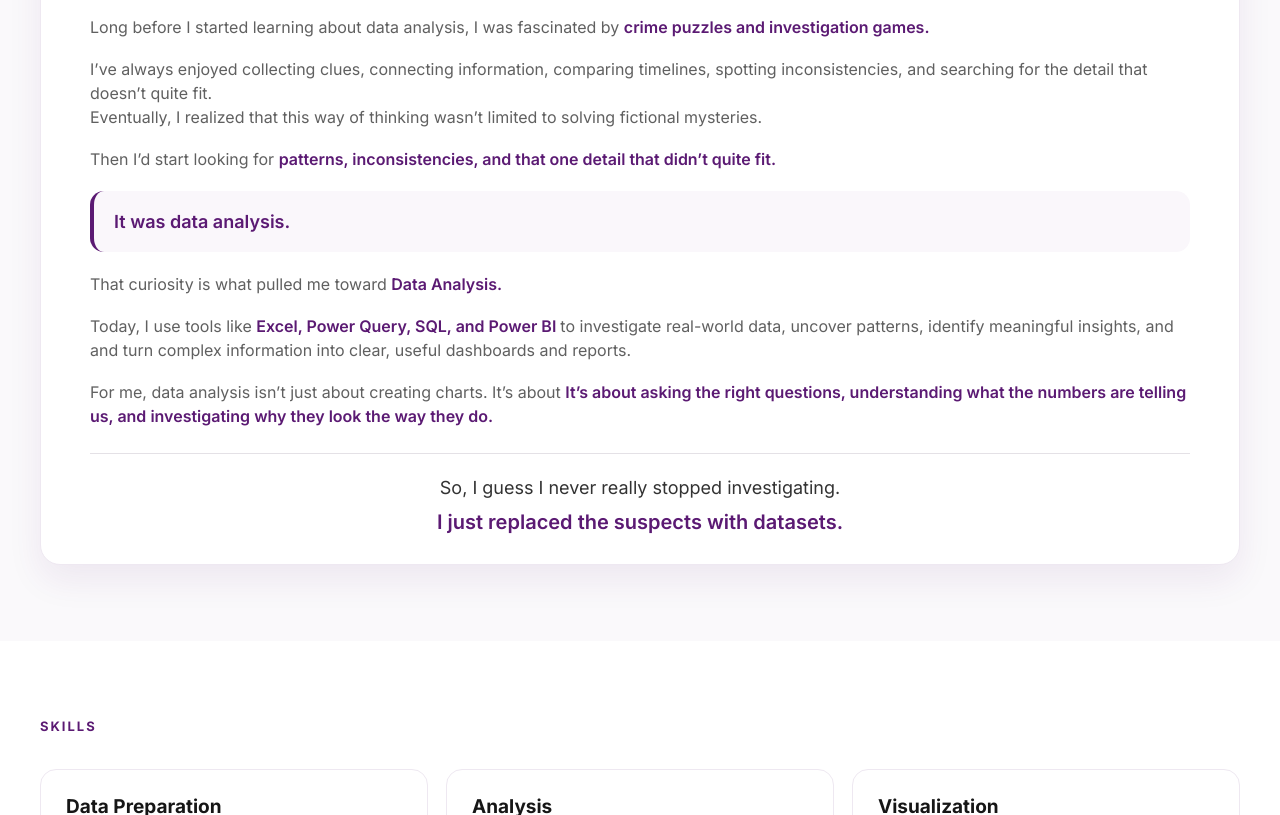
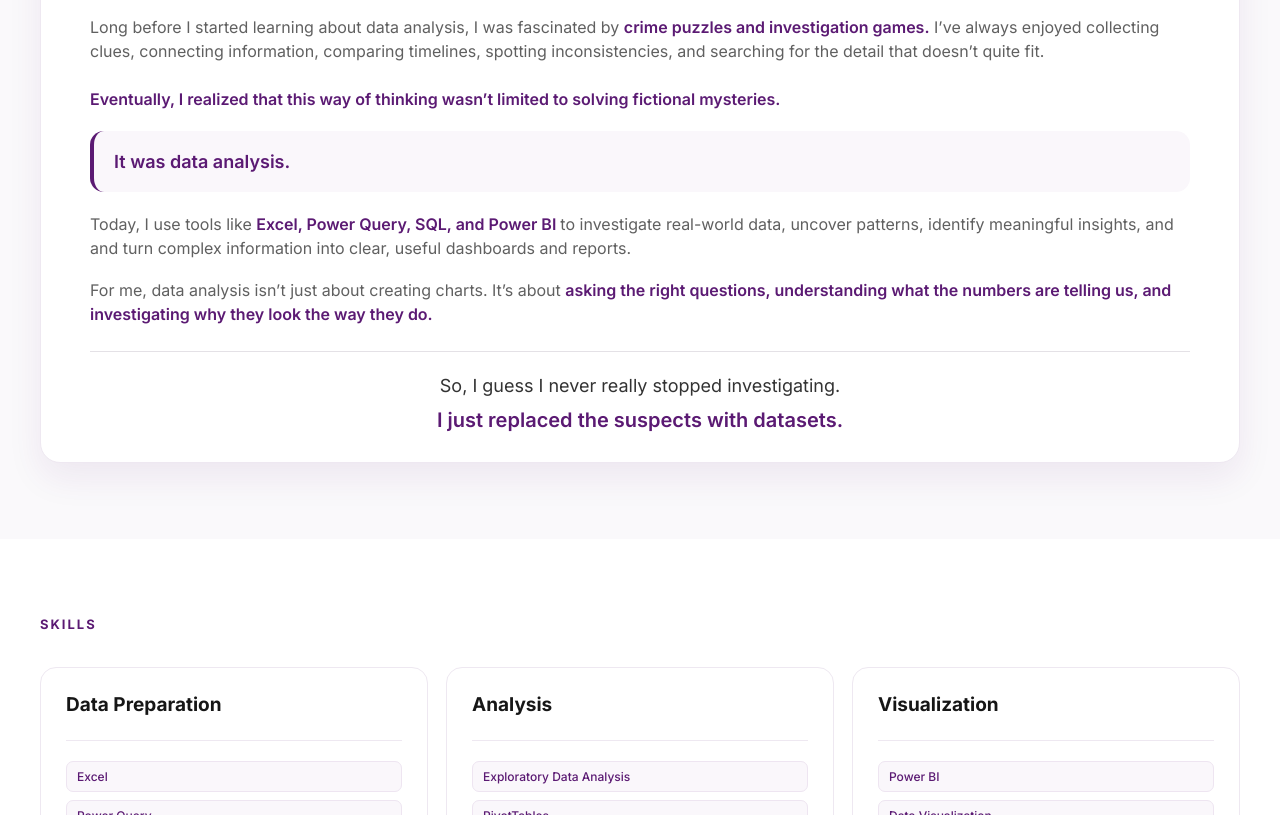
Before and after one commit to salmaashour099-debug/Salma-Ashour-pro, a plain HTML site: page index.html in a window 1280 px wide. Shown: the part 1811-2626 px from the top of the page. Drawn offline with Linux system fonts and the light colour scheme.

Commit message:
update about section

```diff
--- a/index.html
+++ b/index.html
@@ -366,22 +366,10 @@
                     Long before I started learning about data analysis,
                     I was fascinated by
                     <strong>crime puzzles and investigation games.</strong>
+                    I’ve always enjoyed collecting clues, connecting information, comparing timelines, spotting inconsistencies, and searching for the detail that doesn’t quite fit. <br> <br>
+                    <strong>Eventually, I realized that this way of thinking wasn’t limited to solving fictional mysteries. </strong>
                 </p>
 
-
-                <p>
-                    I’ve always enjoyed collecting clues, connecting information, comparing timelines, spotting inconsistencies, and searching for the detail that doesn’t quite fit. <br>
-                    Eventually, I realized that this way of thinking wasn’t limited to solving fictional mysteries.
-                </p>
-
-
-                <p>
-                    Then I’d start looking for
-                    <strong>
-                        patterns, inconsistencies, and that one detail
-                        that didn’t quite fit.
-                    </strong>
-                </p>
 
 
                 <div class="about__highlight">
@@ -394,11 +382,6 @@
 
                 </div>
 
-
-                <p>
-                    That curiosity is what pulled me toward
-                    <strong>Data Analysis.</strong>
-                </p>
 
 
                 <p>
@@ -413,7 +396,7 @@
                 <p>
                     For me, data analysis isn’t just about creating charts. It’s about
                     <strong>
-                       It’s about asking the right questions, understanding what the numbers are telling us, and investigating why they look the way they do.
+                       asking the right questions, understanding what the numbers are telling us, and investigating why they look the way they do.
                     </strong>
                 </p>
 
```
